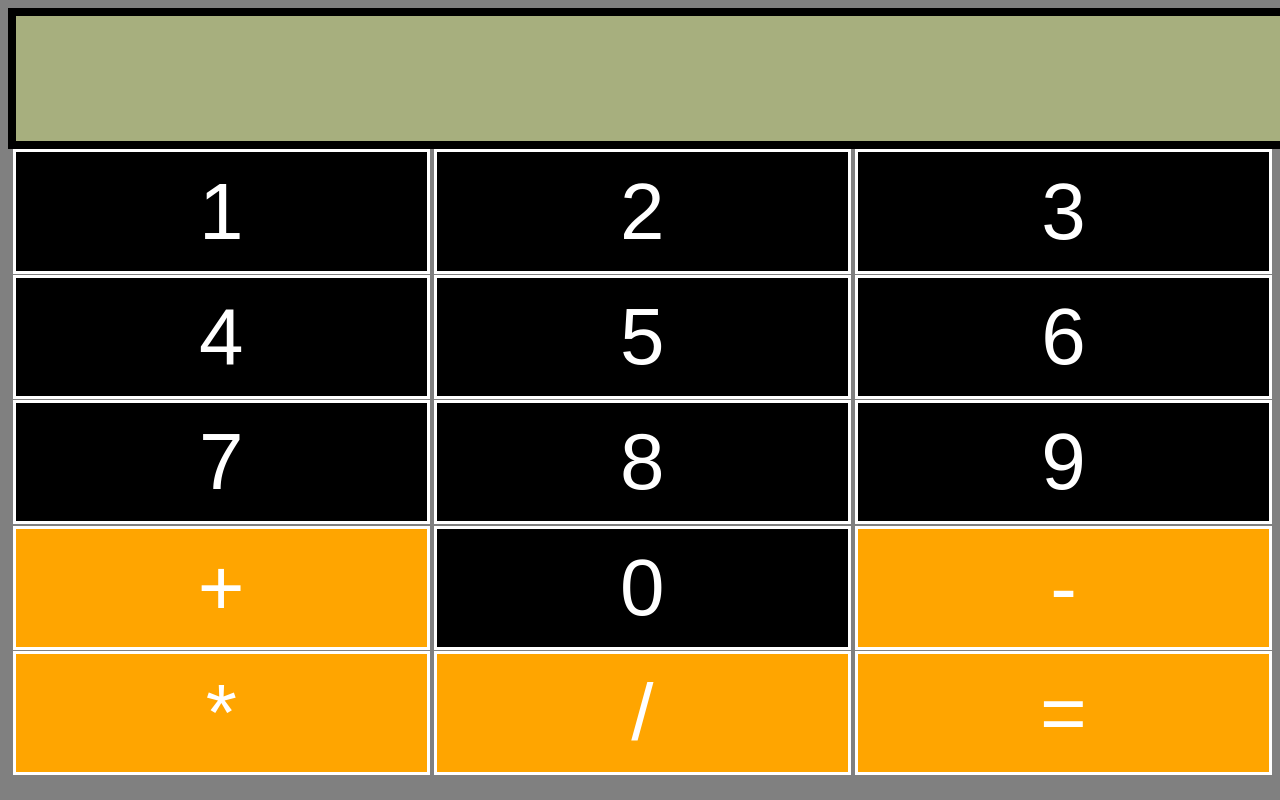
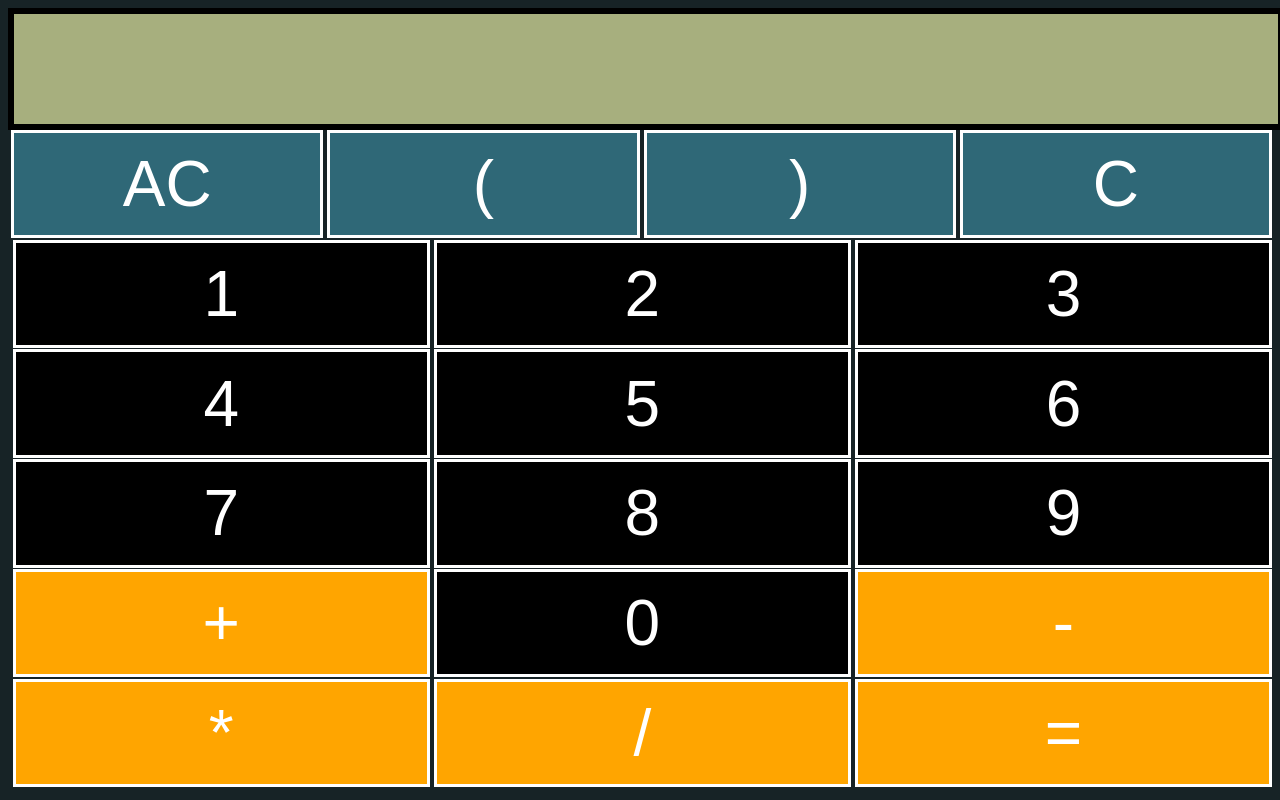
Before and after one commit to Shaheen-0350/Calculator, a plain HTML site: page index.html in a window 1280 px wide. Drawn offline with Linux system fonts and the light colour scheme.

Commit message:
Controls added and looks improved

```diff
--- a/app.js
+++ b/app.js
@@ -14,6 +14,10 @@ const minus = document.getElementById('minus');
 const multiply = document.getElementById('multiply');
 const divide = document.getElementById('divide');
 const equals = document.getElementById('equals');
+const ac = document.getElementById('ac');
+const open = document.getElementById('open');
+const close = document.getElementById('close');
+const clear = document.getElementById('clear');
 
 let ans=0;
 function One() {
@@ -96,3 +100,23 @@ function Equals() {
    }
 
 }
+
+function AC() {
+    screen.innerHTML=null;
+}
+
+function Open() {
+    let x = screen.innerHTML;
+    screen.innerHTML=x+'('
+}
+
+function Close() {
+    let x = screen.innerHTML;
+    screen.innerHTML=x+')'
+}
+
+function Clear() {
+    let x = screen.innerHTML;
+    let y = x.length;
+    screen.innerHTML=x.slice(0,y-1);
+}
--- a/index.html
+++ b/index.html
@@ -7,30 +7,36 @@
     <body>
         <div id="parent">
             <div id="screen"></div>
+            <div id="controls">
+                <button id="ac" onclick="AC()">AC</button>
+                <button id="open" onclick="Open()">(</button>
+                <button id="close" onclick="Close()">)</button>
+                <button id="clear" onclick="Clear()">C</button>
+            </div>
             <div id="row1">
-                <button id="one" onclick="One()">1</button>
-                <button id="two" onclick="Two()">2</button>
-                <button id="three" onclick="Three()">3</button>
+                <button class="normal" id="one" onclick="One()">1</button>
+                <button class="normal" id="two" onclick="Two()">2</button>
+                <button class="normal" id="three" onclick="Three()">3</button>
             </div>
             <div id="row2">
-                <button id="four" onclick="Four()">4</button>
-                <button id="five" onclick="Five()">5</button>
-                <button id="six" onclick="Six()">6</button>
+                <button class="normal" id="four" onclick="Four()">4</button>
+                <button class="normal" id="five" onclick="Five()">5</button>
+                <button class="normal" id="six" onclick="Six()">6</button>
             </div>
             <div id="row3">
-                <button id="seven" onclick="Seven()">7</button>
-                <button id="eight" onclick="Eight()">8</button>
-                <button id="nine" onclick="Nine()">9</button>
+                <button class="normal" id="seven" onclick="Seven()">7</button>
+                <button class="normal" id="eight" onclick="Eight()">8</button>
+                <button class="normal" id="nine" onclick="Nine()">9</button>
             </div>
             <div id="row4">
-                <button id="plus" onclick="Plus()">+</button>
-                <button id="zero" onclick="Zero()">0</button>
+                <button class="normal" id="plus" onclick="Plus()">+</button>
+                <button class="normal" id="zero" onclick="Zero()">0</button>
                 <button id="minus" onclick="Minus()">-</button>
             </div>
             <div id="row5">
-                <button id="multiply" onclick="Multiply()">*</button>
-                <button id="divide" onclick="Divide()">/</button>
-                <button id="equals" onclick="Equals()">=</button>
+                <button class="normal" id="multiply" onclick="Multiply()">*</button>
+                <button class="normal" id="divide" onclick="Divide()">/</button>
+                <button class="normal" id="equals" onclick="Equals()">=</button>
             </div>
         </div>
         <script src="app.js"></script>
--- a/styles.css
+++ b/styles.css
@@ -1,5 +1,5 @@
 body {
-    background-color: grey
+    background-color: #172326;
 }
 #parent{
     width: 100%;
@@ -7,18 +7,19 @@ body {
     margin: auto;
 }
 
-#screen, #row1, #row2, #row3, #row4, #row5{
+#screen, #row1, #row2, #row3, #row4, #row5, #controls{
     width: 100%;
-    height: 16%;
+    height: 14%;
     text-align: right;
-    background-color: grey;
+    background-color: #172326;
     color: white;
 }
 
+
 #screen {
-    font-size: 700%;
+    font-size: 500%;
     border: solid black;
-    border-width: 0.5rem;
+    border-width: 0.4rem;
     background-color: #a7af7e;
     color: black;
     word-wrap: break-word;
@@ -29,7 +30,7 @@ button {
     padding:0;
     width: 33%;
     height: 99%;
-    font-size: 500%;
+    font-size: 400%;
     background-color: black;
     color: white;
     border: white solid;
@@ -39,3 +40,9 @@ button {
 #plus, #minus, #multiply, #divide, #equals {
     background-color: orange;
 }
+
+#ac, #open, #close, #clear {
+    width: 24.7%;
+    background-color: #2f6877;
+    color: white;
+}
```
